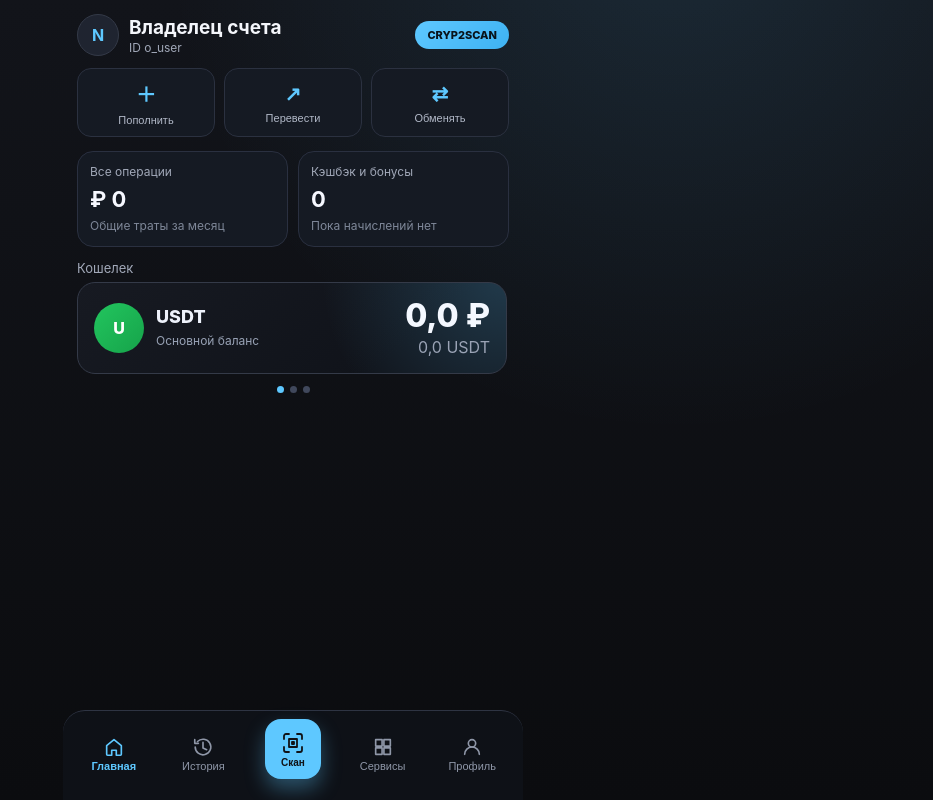
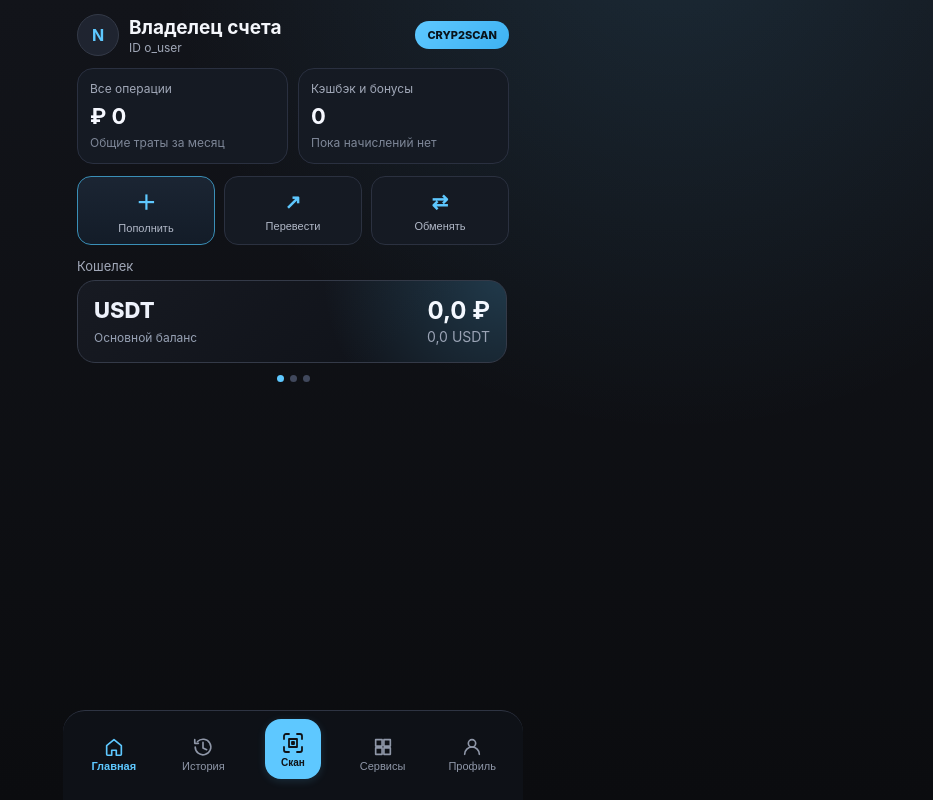
Before and after one commit to disa123155352/Cryp2Scan, a React app in the folder frontend/: page / in a window 1280 px wide. Shown: the whole page, without its empty margins (347-1280 px from the left). Built offline with nearby package versions, Linux system fonts and the light colour scheme; no server answers; the HTML template or start-up script is replaced by a standard one.

Commit message:
Home: reorder blocks, tone down scan glow, refine wallet typography

```diff
--- a/frontend/src/pages/HomePage.jsx
+++ b/frontend/src/pages/HomePage.jsx
@@ -70,8 +70,21 @@ export default function HomePage({ homeData, telegramId, onTopUpDone }) {
         <div className="home-badge">CRYP2SCAN</div>
       </section>
 
+      <section className="home-mini-cards">
+        <article className="mini-card">
+          <p>Все операции</p>
+          <h3>₽ 0</h3>
+          <span>Общие траты за месяц</span>
+        </article>
+        <article className="mini-card">
+          <p>Кэшбэк и бонусы</p>
+          <h3>0</h3>
+          <span>Пока начислений нет</span>
+        </article>
+      </section>
+
       <section className="home-actions">
-        <button type="button" className={`action-btn ${isTopUpLoading ? "loading" : ""}`} onClick={topUp}>
+        <button type="button" className={`action-btn action-btn-primary ${isTopUpLoading ? "loading" : ""}`} onClick={topUp}>
           <span>＋</span>
           <small>{isTopUpLoading ? "Пополнение..." : "Пополнить"}</small>
         </button>
@@ -86,19 +99,6 @@ export default function HomePage({ homeData, telegramId, onTopUpDone }) {
       </section>
       {status.text && <p className={`home-status ${status.type}`}>{status.text}</p>}
 
-      <section className="home-mini-cards">
-        <article className="mini-card">
-          <p>Все операции</p>
-          <h3>₽ 0</h3>
-          <span>Общие траты за месяц</span>
-        </article>
-        <article className="mini-card">
-          <p>Кэшбэк и бонусы</p>
-          <h3>0</h3>
-          <span>Пока начислений нет</span>
-        </article>
-      </section>
-
       <section className="wallet-slider-wrap">
         <p className="label">Кошелек</p>
         <div className="wallet-slider" onScroll={onBalanceScroll}>
@@ -106,7 +106,6 @@ export default function HomePage({ homeData, telegramId, onTopUpDone }) {
             <article className="wallet-card" key={card.code}>
               <div className="wallet-row">
                 <div className="wallet-left">
-                  <div className={`wallet-coin ${card.code.toLowerCase()}`}>{card.code.slice(0, 1)}</div>
                   <div>
                     <p className="wallet-card-code">{card.code}</p>
                     <span className="wallet-card-caption">
--- a/frontend/src/styles/app.css
+++ b/frontend/src/styles/app.css
@@ -101,7 +101,7 @@ body {
   display: grid;
   grid-template-columns: repeat(3, 1fr);
   gap: 9px;
-  margin-bottom: 14px;
+  margin-bottom: 10px;
 }
 
 .action-btn {
@@ -132,6 +132,11 @@ body {
 .action-btn.loading {
   border-color: #4aa9d9;
   background: linear-gradient(180deg, #1a2330 0%, #131a24 100%);
+}
+
+.action-btn-primary {
+  border-color: #3a8fb7;
+  background: linear-gradient(180deg, #1b2533 0%, #131c28 100%);
 }
 
 .home-mini-cards {
@@ -225,35 +230,13 @@ body {
 .wallet-left {
   display: flex;
   align-items: center;
-  gap: 12px;
-}
-
-.wallet-coin {
-  width: 50px;
-  height: 50px;
-  border-radius: 50%;
-  display: grid;
-  place-items: center;
-  color: #fff;
-  font-weight: 800;
-}
-
-.wallet-coin.usdt {
-  background: linear-gradient(135deg, #22c55e, #16a34a);
-}
-
-.wallet-coin.ton {
-  background: linear-gradient(135deg, #38bdf8, #0ea5e9);
-}
-
-.wallet-coin.btc {
-  background: linear-gradient(135deg, #f59e0b, #d97706);
+  gap: 8px;
 }
 
 .wallet-card-code {
-  margin: 0 0 2px;
+  margin: 0 0 3px;
   color: #eef2fb;
-  font-size: 18px;
+  font-size: 22px;
   font-weight: 800;
 }
 
@@ -269,15 +252,15 @@ body {
 .wallet-rub {
   margin: 0;
   color: #f4f8ff;
-  font-size: 32px;
+  font-size: 24px;
   line-height: 1.05;
-  font-weight: 800;
+  font-weight: 700;
 }
 
 .wallet-asset {
   margin: 4px 0 0;
   color: #9aa3b5;
-  font-size: 16px;
+  font-size: 14px;
 }
 
 .wallet-dots {
@@ -460,7 +443,7 @@ body {
   height: 56px;
   border-radius: 16px;
   justify-self: center;
-  box-shadow: 0 10px 20px rgba(94, 200, 255, 0.35);
+  box-shadow: 0 2px 8px rgba(94, 200, 255, 0.16);
 }
 
 .scan-btn .nav-icon {
```
